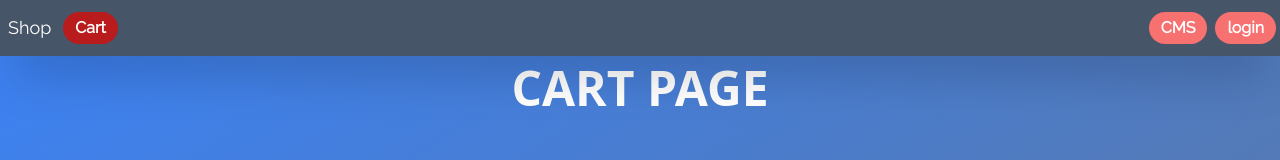
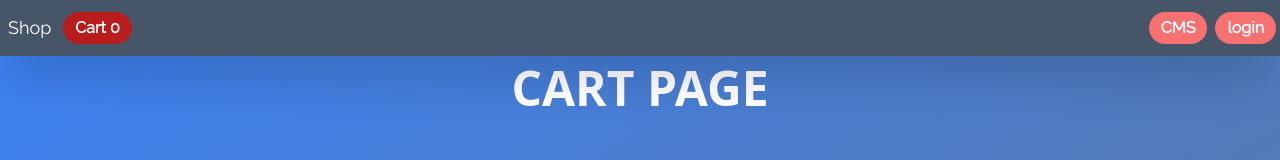
Before and after one commit to RobertoSimonini/shop_react_tailwind, a React (Vite) app: page /cart in a window 1280 px wide. Shown: the top 160 px of the page. Built offline with nearby package versions, Linux system fonts and the light colour scheme; what pocketbase would draw is missing.

Commit message:
creted cart page and added all the commands

```diff
--- a/src/components/CartPanel.tsx
+++ b/src/components/CartPanel.tsx
@@ -1,9 +1,17 @@
 import { useNavigate } from "react-router-dom";
 import { useCartPanel } from "./services";
+import { useCart } from "../pages/cart/useCart";
+import { cartList, totalCost } from "../pages/cart/cart.selectors";
 
 export function CartPanel() {
+  // funzione per cambiare pagina
   const navigate = useNavigate();
+  // funzione per chidere il pannello
   const closeCartPanel = useCartPanel((state) => state.closeOverlay);
+  // funzione per recuperare tutti gli items nel carrello
+  const list = useCart(cartList);
+  // funzione per calcolare il totale degli items nel carrello
+  const total = useCart(totalCost);
 
   const gotoCart = () => {
     navigate("cart");
@@ -13,16 +21,27 @@ export function CartPanel() {
   return (
     <div className="fixed bg-slate-800 right-4 top-24 p-3 rounded-xl shadow-2xl w-96">
       <ul className="flex flex-col gap-4">
-        <li className="flex justify-between items-center border-b border-slate-600 pb-3">
-          <div>Product Name</div>
-          <div className="flex gap-3">
-            <div>(2 x € 10)</div>
-            <div>€ 20</div>
-          </div>
-        </li>
+        {list.map((p) => {
+          return (
+            <li
+              key={p.product.id}
+              className="flex justify-between items-center border-b border-slate-600 pb-3"
+            >
+              <div>{p.product.name}</div>
+              <div className="flex gap-3">
+                <div>
+                  ({p.qty} x € {p.product.cost})
+                </div>
+                <div>€ {p.qty * p.product.cost}</div>
+              </div>
+            </li>
+          );
+        })}
       </ul>
 
-      <div className="flex justify-end text-xl font-bold my-3">Total: € 20</div>
+      <div className="flex justify-end text-xl font-bold my-3">
+        Total: € {total}
+      </div>
 
       <div className="flex justify-center">
         <button className="btn primary" onClick={gotoCart}>
--- a/src/components/NavBar.tsx
+++ b/src/components/NavBar.tsx
@@ -1,6 +1,8 @@
 import { NavLink } from "react-router-dom";
 import { CartPanel } from "./CartPanel";
 import { useCartPanel } from "./services";
+import { totalItems } from "../pages/cart/cart.selectors";
+import { useCart } from "../pages/cart/useCart";
 
 const isActive = (obj: { isActive: boolean }) => {
   return obj.isActive ? "text-red-600 font-extrabold transition-all" : "";
@@ -13,6 +15,8 @@ export function Navbar() {
   // funzione per togglare lo status del carrello
   const toggleCartStatus = useCartPanel((state) => state.toggle);
 
+  //funzione per recuperare il totale di elementi nel carrello
+  const total = useCart(totalItems);
   return (
     <>
       <nav className="bg-slate-600 h-14 fixed z-10 top-0 left-0 right-0 shadow-2xl text-lg">
@@ -25,7 +29,7 @@ export function Navbar() {
               onClick={toggleCartStatus}
               className="btn bg-red-700 hover:bg-red-900 px-2"
             >
-              Cart
+              Cart {total}
             </button>
           </div>
 
--- a/src/index.css
+++ b/src/index.css
@@ -23,6 +23,10 @@ html, body {
     @apply bg-blue-400 hover:bg-blue-600
 }
 
+.btn.white {
+    @apply bg-slate-200 text-black hover:bg-slate-400
+}
+
 .cart-button {
     @apply w-full bg-sky-600 py-1.5 transition-colors hover:bg-sky-700
 }
--- a/src/model/cart-item.ts
+++ b/src/model/cart-item.ts
@@ -2,5 +2,5 @@ import { Product } from "./product";
 
 export interface CartItem {
     product: Product,
-    quantity: number
+    qty: number
 }
--- a/src/pages/cart/CartPage.tsx
+++ b/src/pages/cart/CartPage.tsx
@@ -1,7 +1,62 @@
+import { cartList, totalCost } from "./cart.selectors";
+import { useCart } from "./useCart";
+
 export function CartPage() {
+  // lista di elementi nel carrello
+  const list = useCart(cartList);
+  // Totale costo
+  const totalPrice = useCart(totalCost);
+  // funzione per diminuire la quantità di un elemento
+  const decreseQty = useCart((state) => state.decreaseQty);
+  // funzione per aumentare la quantità di un elemento
+  const increaseQty = useCart((state) => state.increaseQty);
   return (
     <section>
       <h1 className="title">CART PAGE</h1>
+      {list.length !== 0 && (
+        <>
+          {list.map((p) => {
+            return (
+              <div
+                key={p.product.id}
+                className="flex items-center my-4 gap-5 border-b border-blue-400"
+              >
+                <img
+                  src={p.product.tmb}
+                  alt={p.product.name}
+                  className="h-40 w-40 object-cover rounded-lg mb-5"
+                />
+                <div className="flex justify-between w-full h-full items-center">
+                  <h1 className="text-2xl font-bold font-sans">
+                    {p.product.name}
+                  </h1>
+                  <div className="flex items-center">
+                    <button
+                      onClick={() => decreseQty(p.product.id)}
+                      className="btn white decrease"
+                    >
+                      -
+                    </button>
+                    <span className="px-3">qty: {p.qty}</span>
+                    <button
+                      onClick={() => increaseQty(p.product.id)}
+                      className="btn white increase"
+                    >
+                      +
+                    </button>
+                    <span className="total ps-3">
+                      € {p.product.cost * p.qty}
+                    </span>
+                  </div>
+                </div>
+              </div>
+            );
+          })}
+          <h1 className="text-5xl font-sans font-extrabold mb-6 text-right">
+            Total € {totalPrice}
+          </h1>
+        </>
+      )}
     </section>
   );
 }
--- /dev/null
+++ b/src/pages/cart/cart.selectors.ts
@@ -0,0 +1,11 @@
+import { CartState } from "./useCart";
+// Selector CartList
+export const cartList = (state: CartState) => state.list;
+
+// Selector Total
+export const totalCost = (state: CartState) =>
+  state.list.reduce((acc, item) => acc + item.qty * item.product.cost, 0);
+
+// Selector Total items
+export const totalItems = (state: CartState) =>
+  state.list.reduce((acc, item) => acc + item.qty, 0);
--- a/src/pages/cart/useCart.ts
+++ b/src/pages/cart/useCart.ts
@@ -11,26 +11,54 @@ export interface CartState {
   clearCart: () => void;
 }
 
-export const CartState = create<CartState>(() => ({
+export const useCart = create<CartState>((set, get) => ({
   list: [],
 
   addToCart: (product: Product) => {
+    // verifico se l'item è già presente nel carrello
+    const found = get().list.find((item) => item.product.id === product.id);
 
+    if (found) {
+      found.qty++;
+      set((state) => ({
+        list: state.list.map((item) => {
+          return item.product.id === found.product.id ? found : item;
+        }),
+      }));
+    } else {
+      const item: CartItem = { product, qty: 1 };
+      // Recupero la lista ogni volta e aggiungo il nuovo item
+      set((state) => ({ list: [...state.list, item] }));
+    }
   },
 
-    removeFromCart: (productId: string) => {
+  removeFromCart: (productId: string) => {},
 
-    },
+  increaseQty: (productId: string) => {
+    const found = get().list.find((item) => item.product.id === productId);
 
-    increaseQty: (proructId: string) => {
-
+    if (found) {
+      found.qty++;
+      set((state) => ({
+        list: state.list.map((item) => {
+          return item.product.id === found.product.id ? found : item;
+        }),
+      }));
+    }
   },
 
   decreaseQty: (productId: string) => {
+    const found = get().list.find((item) => item.product.id === productId);
 
+    if (found && found.qty > 0) {
+      found.qty--;
+      set((state) => ({
+        list: state.list.map((item) => {
+          return item.product.id === found.product.id ? found : item;
+        }),
+      }));
+    }
   },
 
-    clearCart: () => {
-
-    },
-}))
+  clearCart: () => {},
+}));
--- a/src/pages/shop/ShopPage.tsx
+++ b/src/pages/shop/ShopPage.tsx
@@ -4,6 +4,7 @@ import { useEffect, useState } from "react";
 import { CardProduct } from "./CardProduct";
 import { Loader } from "../../components/Loader";
 import { useCartPanel } from "../../components/services";
+import { useCart } from "../cart/useCart";
 
 export const pb = new PocketBase("http://127.0.0.1:8090");
 
@@ -16,6 +17,9 @@ export function ShopPage() {
 
   //Funzione per aprire l'overlay
   const openOverlay = useCartPanel((state) => state.openOverlay);
+
+  // Funzione per aggiungere il prodotto al carrello
+  const addProductToCart = useCart((state) => state.addToCart);
 
   // al mounted chiama il loadData
   useEffect(() => {
@@ -33,8 +37,9 @@ export function ShopPage() {
       });
   };
 
-  const addToCart = (product: Partial<Product>) => {
+  const addToCart = (product: Product) => {
     openOverlay();
+    addProductToCart(product);
   };
 
   return (
```
Lines whose indentation alone changed are shown as unchanged.
